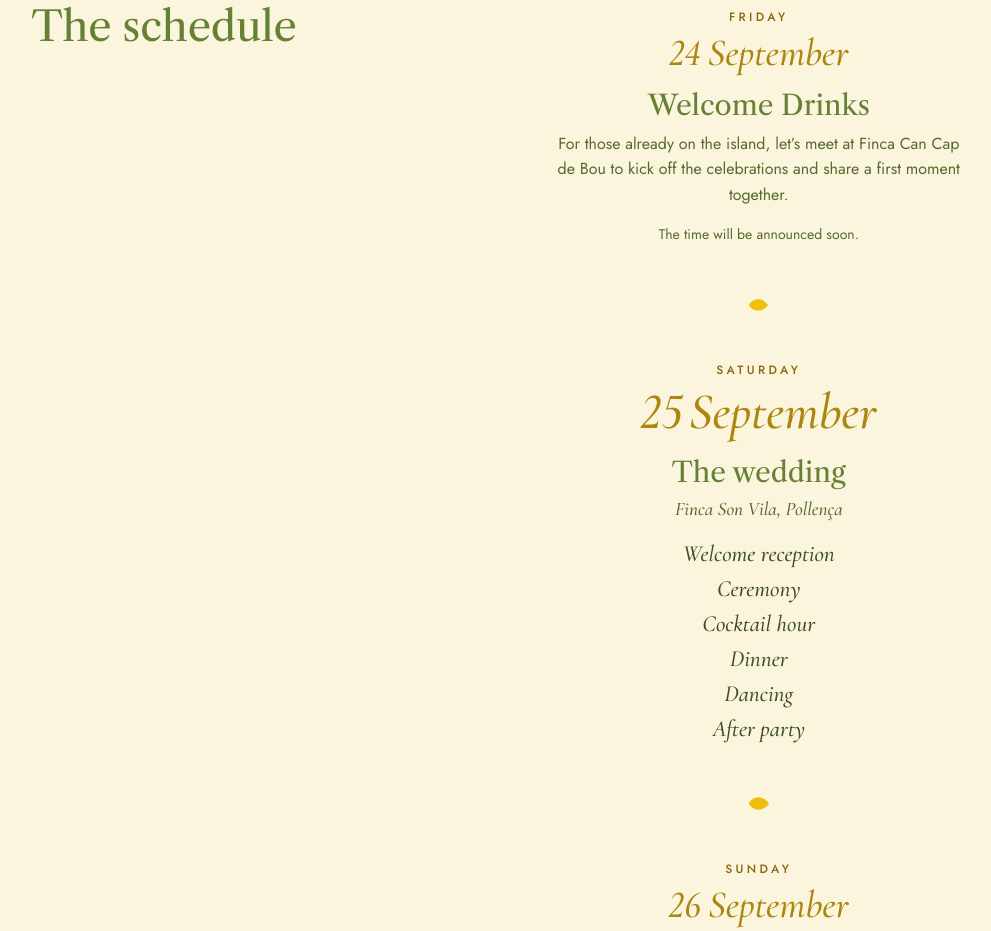
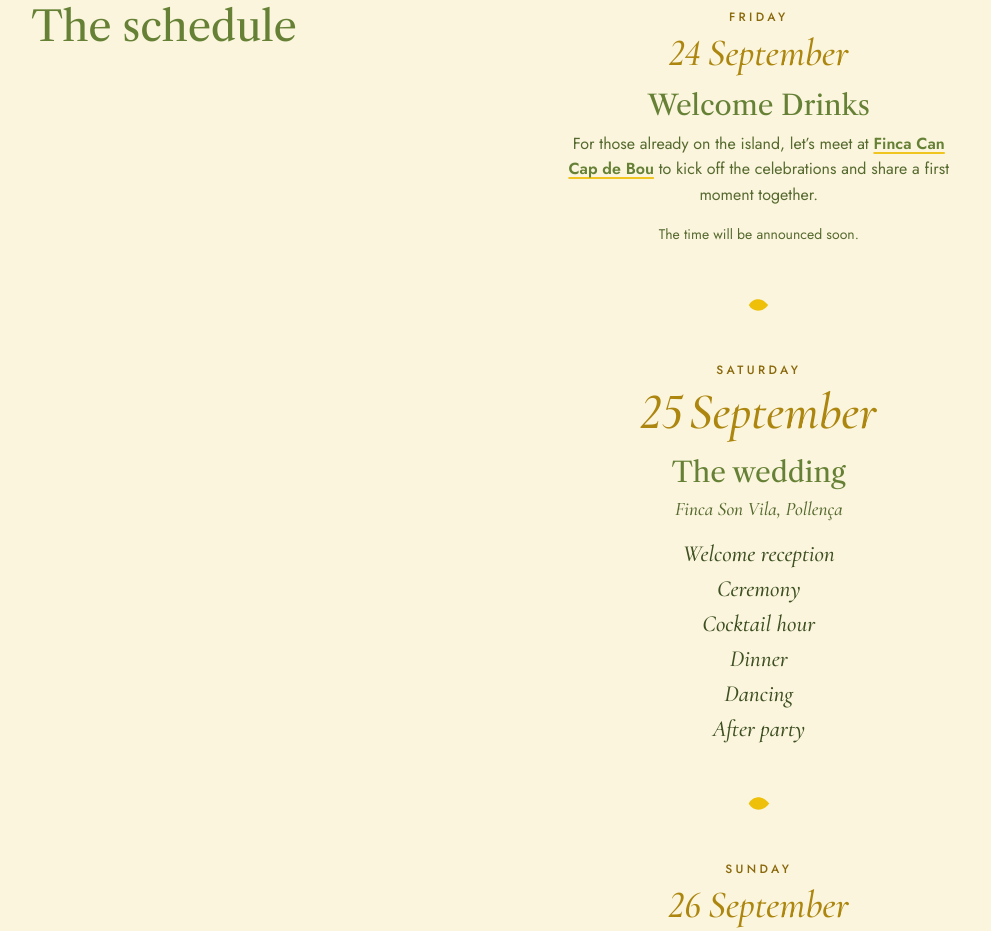
Before and after one commit to marvahakimi0604-dotcom/marva-jules-2027, a plain HTML site: page index.html in a window 1280 px wide. Shown: the part 1453-2384 px from the top of the page, without its empty margins (58-1049 px from the left). Drawn offline with nearby package versions, Linux system fonts and the light colour scheme.

Commit message:
Welcome Drinks : Finca Can Cap de Bou en gras, avec lien Google Maps
Co-Authored-By: Claude Opus 5.5 <noreply@anthropic.com>
Claude-Session: https://claude.ai/code/session_01SzpN4HYBbAGRpmVzjb5h5U

```diff
--- a/index.html
+++ b/index.html
@@ -134,6 +134,8 @@ h3{font:400 1.2rem/1.25 var(--display);color:var(--ink);text-wrap:balance}
 .day .where{font:italic 500 1.2rem/1.3 var(--script)}
 .moments{margin-top:1.1rem;display:flex;flex-direction:column;align-items:center;gap:.3rem;font:italic 500 1.25rem/1.3 var(--script);color:var(--ink)}
 .day .fine{margin-top:1rem}
+.spot{font-weight:600;color:var(--olive);text-decoration:underline;text-decoration-color:rgba(239,192,10,.9);text-decoration-thickness:2px;text-underline-offset:.2em}
+.spot:hover{color:var(--ink)}
 
 /* Lieu */
 .venue{margin-top:1.5rem;padding:1.4rem 1.25rem 1.5rem;border:1px solid var(--rule);border-radius:1.1rem;background:var(--card);display:grid;gap:.8rem;justify-items:start}
@@ -381,7 +383,7 @@ input[aria-invalid="true"],select[aria-invalid="true"]{border-color:var(--alert)
           <div class="day-when"><span class="day-dow">Vendredi</span><span class="day-num"><span>24</span></span><span class="day-month">septembre</span></div>
           <div>
             <h3>Welcome Drinks</h3>
-            <p>Pour ceux qui seront déjà sur l’île, retrouvons-nous à la Finca Can Cap de Bou pour lancer les festivités et profiter d’un premier moment tous ensemble.</p>
+            <p>Pour ceux qui seront déjà sur l’île, retrouvons-nous à la <a class="spot" href="https://www.google.com/maps/search/?api=1&amp;query=Finca+Can+Cap+de+Bou%2C+Majorque" target="_blank" rel="noopener">Finca Can Cap de Bou</a> pour lancer les festivités et profiter d’un premier moment tous ensemble.</p>
             <p class="fine">L’horaire sera communiqué prochainement.</p>
           </div>
         </li>
@@ -734,7 +736,8 @@ input[aria-invalid="true"],select[aria-invalid="true"]{border-color:var(--alert)
     "Pratique": "Info",
     "Répondre": "RSVP",
     "Bienvenue sur notre site de mariage !": "Welcome to our wedding website!",
-    "Pour ceux qui seront déjà sur l’île, retrouvons-nous à la Finca Can Cap de Bou pour lancer les festivités et profiter d’un premier moment tous ensemble.": "For those already on the island, let’s meet at Finca Can Cap de Bou to kick off the celebrations and share a first moment together.",
+    "Pour ceux qui seront déjà sur l’île, retrouvons-nous à la": "For those already on the island, let’s meet at",
+    "pour lancer les festivités et profiter d’un premier moment tous ensemble.": "to kick off the celebrations and share a first moment together.",
     "L’horaire sera communiqué prochainement.": "The time will be announced soon.",
     "Nous avons choisi Majorque pour célébrer cette belle étape de notre vie, et on est tellement heureux de pouvoir partager ces moments avec vous.": "We chose Mallorca to celebrate this beautiful step in our lives, and we are so happy to be able to share these moments with you.",
     "On a créé ce site pour partager avec vous toutes les informations pratiques autour du mariage et vous aider à préparer votre venue à Majorque.": "We made this site to share all the practical information about the wedding and to help you plan your trip to Mallorca.",
```
